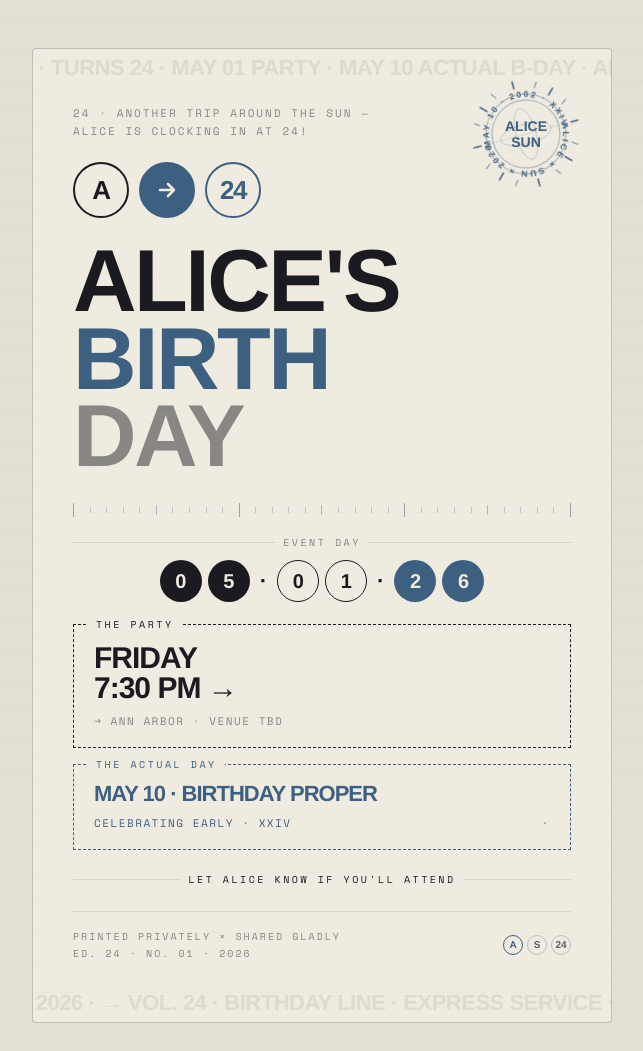
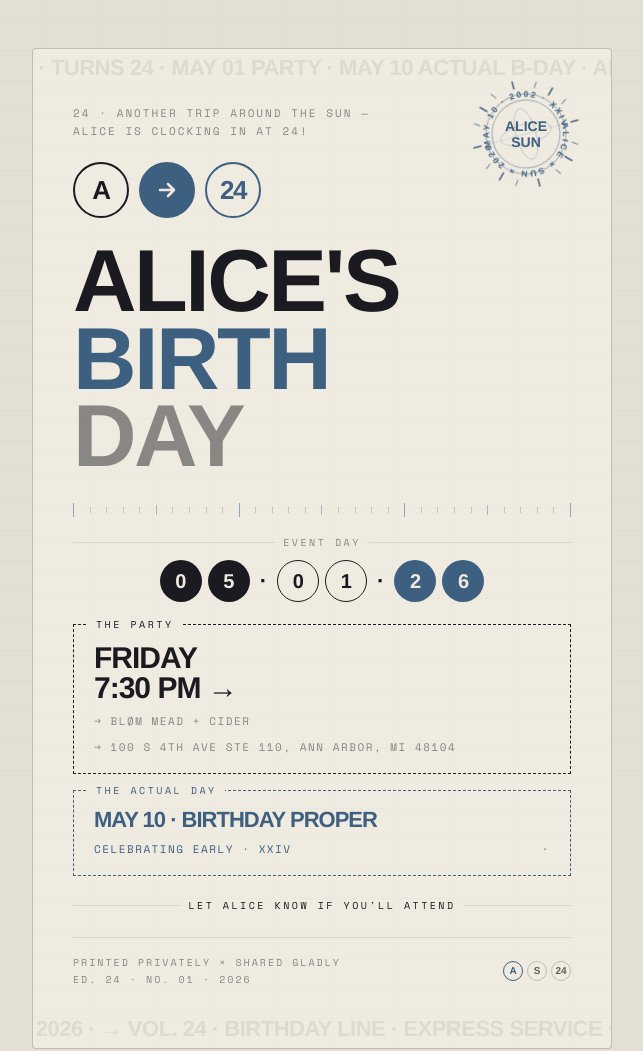
Before and after one commit to alicesunumich/alice-birthday-invite, a plain HTML site: page index.html in a window 1280 px wide. Shown: the whole page, without its empty margins (318-961 px from the left). Drawn offline with nearby package versions, Linux system fonts and the light colour scheme.

Commit message:
Update venue to Bløm Mead + Cider
Co-Authored-By: Claude Opus 4.7 <noreply@anthropic.com>

```diff
--- a/index.html
+++ b/index.html
@@ -452,7 +452,10 @@
       <div class="info-box-lbl">the party</div>
       <div class="info-box-main">Friday<br>7:30 PM →</div>
       <div class="info-box-row">
-        <span>→ Ann Arbor · venue TBD</span>
+        <span>→ Bløm Mead + Cider</span>
+      </div>
+      <div class="info-box-row">
+        <span>→ 100 S 4th Ave STE 110, Ann Arbor, MI 48104</span>
       </div>
     </div>
 
```
